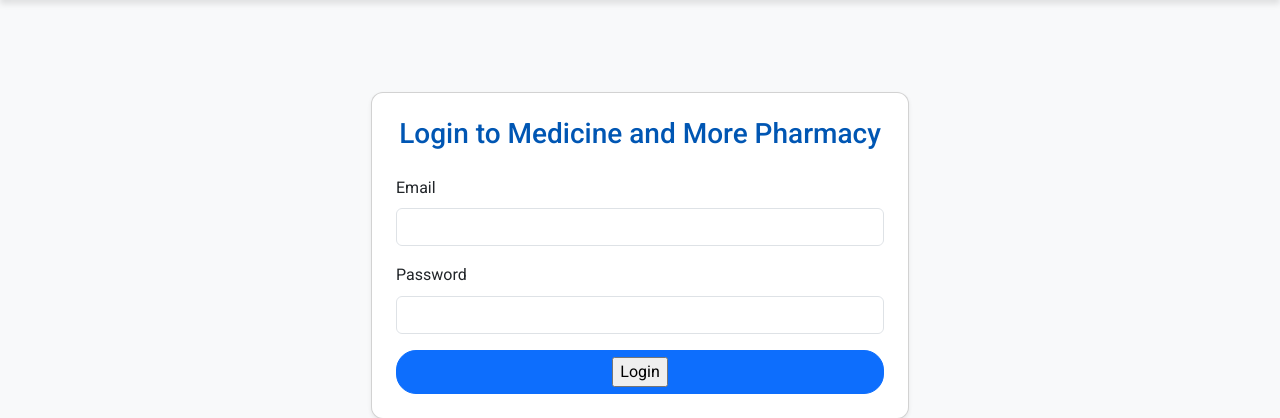
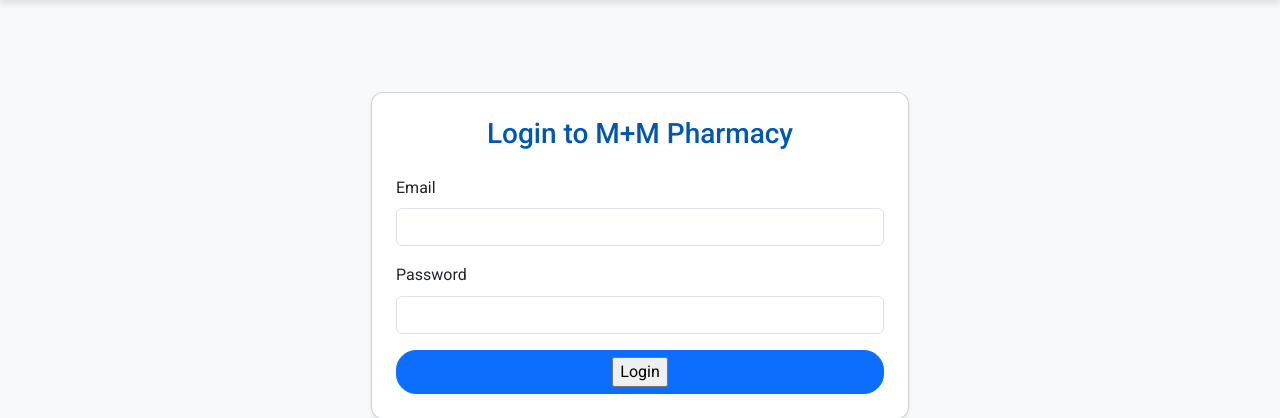
Before and after one commit to Vishal09be/m_mpharmacy, a Flask app: page /login in a window 1280 px wide. Shown: the part 98-516 px from the top of the page. Run offline with Flask 3, Linux system fonts and the light colour scheme.

Commit message:
Update login.html

```diff
--- a/templates/login.html
+++ b/templates/login.html
@@ -5,7 +5,7 @@
 <div class="row justify-content-center">
     <div class="col-md-6">
         <div class="card shadow-sm p-4 mt-5">
-            <h3 class="mb-4 text-center">Login to Medicine and More Pharmacy</h3>
+            <h3 class="mb-4 text-center">Login to M+M Pharmacy</h3>
             <form method="POST">
                 {{ form.hidden_tag() }}
                 <div class="mb-3">
```
